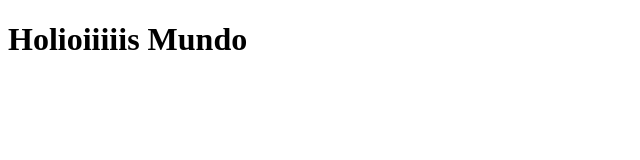
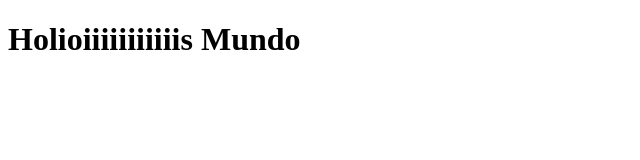
Before and after one commit to CinthiaDayanara/my-app, a plain HTML site: page index.html in a window 1280 px wide. Shown: the whole page, without its empty margins (0-640 px from the left). Drawn offline with Linux system fonts and the light colour scheme.

Commit message:
uopdatejagbf<.

```diff
--- a/index.html
+++ b/index.html
@@ -6,6 +6,6 @@
   <title>Hols Mundo</title>
 </head>
 <body>
-  <h1>Holioiiiiis Mundo </h1>
+  <h1>Holioiiiiiiiiiiis Mundo </h1>
 </body>
 </html>
```
